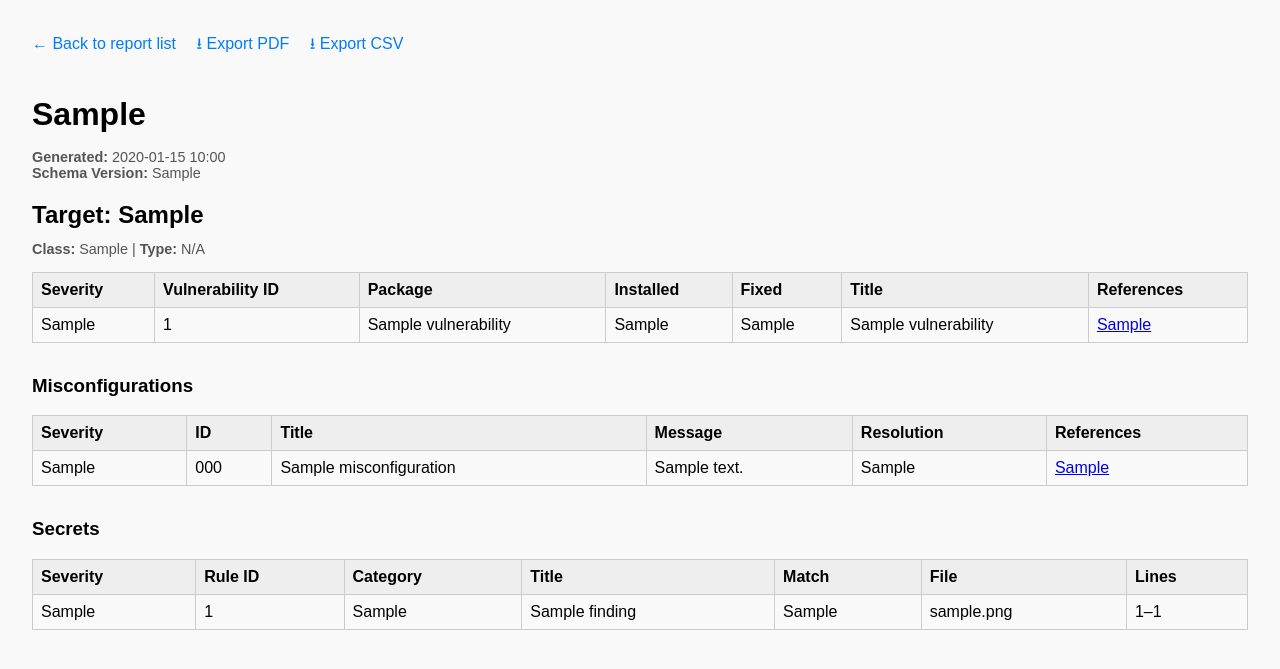
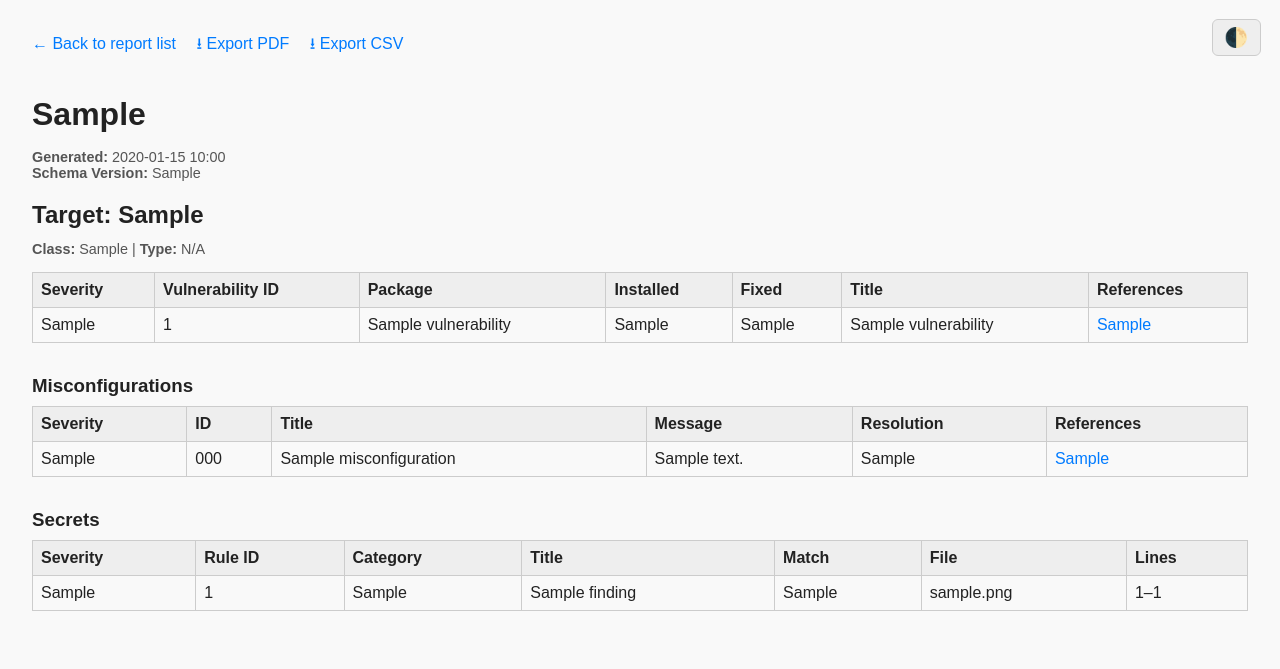
Before and after one commit to kbechler/trivy-reports, a Flask app: template templates/report_detail.html in a window 1280 px wide. Shown: the top 669 px of the page. Run offline with Flask 3, Linux system fonts and the light colour scheme; the template is opened without the code that fills it: values that come from a table or form of the project are taken from there, others are empty; tables that the repository leaves empty hold one stand-in row (values such as "Sample post"); parts of the project's set-up code (start-up, migrations or seed data) failed here and were passed over.

Commit message:
add dark theme

```diff
--- /dev/null
+++ b/static/style.css
@@ -0,0 +1,180 @@
+:root {
+  --bg: #f9f9f9;
+  --fg: #222;
+  --border: #ccc;
+  --th-bg: #eee;
+  --link: #007bff;
+  --muted: #555;
+  --low: #999;
+  --medium: #e6a700;
+  --high: #d9534f;
+  --critical: #800;
+  --severity-low-bg: #e0e0e0;
+  --severity-medium-bg: #fff3cd;
+  --severity-high-bg: #f8d7da;
+  --severity-critical-bg: #f5c6cb;
+}
+
+[data-theme="dark"] {
+  --bg: #1e1e1e;
+  --fg: #e0e0e0;
+  --border: #444;
+  --th-bg: #2a2a2a;
+  --link: #4da3ff;
+  --muted: #aaa;
+  --low: #999;
+  --medium: #e0b34d;
+  --high: #ff6b6b;
+  --critical: #ff6666;
+  --severity-low-bg: #333333;
+  --severity-medium-bg: #4d452a;
+  --severity-high-bg: #4d2a2a;
+  --severity-critical-bg: #5c2020;
+}
+
+body {
+  font-family: sans-serif;
+  margin: 2em;
+  background: var(--bg);
+  color: var(--fg);
+}
+
+h1,
+h2,
+h3 {
+  margin-bottom: 0.5em;
+}
+
+table {
+  width: 100%;
+  border-collapse: collapse;
+  margin-bottom: 2em;
+}
+
+th,
+td {
+  border: 1px solid var(--border);
+  padding: 0.5em;
+  text-align: left;
+}
+
+th {
+  background-color: var(--th-bg);
+}
+
+a {
+  text-decoration: none;
+  color: var(--link);
+}
+
+a.back {
+  display: inline-block;
+  margin-right: 1em;
+  margin-bottom: 1em;
+}
+
+.severity-summary {
+  font-size: 0.9em;
+  color: var(--muted);
+}
+
+.low {
+  color: var(--low);
+}
+
+.medium {
+  color: var(--medium);
+}
+
+.high {
+  color: var(--high);
+  font-weight: bold;
+}
+
+.critical {
+  color: var(--critical);
+  font-weight: bold;
+  text-decoration: underline;
+}
+
+.severity-LOW {
+  background-color: var(--severity-low-bg);
+}
+
+.severity-MEDIUM {
+  background-color: var(--severity-medium-bg);
+}
+
+.severity-HIGH {
+  background-color: var(--severity-high-bg);
+}
+
+.severity-CRITICAL {
+  background-color: var(--severity-critical-bg);
+  font-weight: bold;
+}
+
+.meta {
+  font-size: 0.9em;
+  color: var(--muted);
+  margin-bottom: 1em;
+}
+
+.filter-form {
+  margin-bottom: 1em;
+  display: flex;
+  gap: 1em;
+  align-items: center;
+}
+
+.pager {
+  margin: -1em 0 2em;
+  display: flex;
+  gap: 1em;
+  align-items: center;
+}
+
+.pager .disabled {
+  color: var(--muted);
+  pointer-events: none;
+}
+
+.theme-toggle {
+  position: fixed;
+  top: 1em;
+  right: 1em;
+  font-size: 1.2em;
+  line-height: 1;
+  padding: 0.4em 0.6em;
+  border-radius: 6px;
+  border: 1px solid var(--border);
+  background: var(--th-bg);
+  color: var(--fg);
+  cursor: pointer;
+}
+
+@media print {
+  @page {
+    size: A4 landscape;
+    margin: 1.5cm;
+  }
+
+  .no-print {
+    display: none;
+  }
+
+  body {
+    margin: 0;
+  }
+
+  table {
+    table-layout: fixed;
+  }
+
+  th,
+  td {
+    word-wrap: break-word;
+    overflow-wrap: break-word;
+    font-size: 0.85em;
+  }
+}
--- /dev/null
+++ b/templates/base.html
@@ -0,0 +1,31 @@
+<!DOCTYPE html>
+<html lang="en">
+
+<head>
+  <meta charset="UTF-8">
+  <title>{% block title %}Trivy Scan Reports{% endblock %}</title>
+  <link rel="stylesheet" href="{{ url_for('static', filename='style.css') }}">
+  <script>
+    (function () {
+      var stored = localStorage.getItem('theme');
+      var theme = stored || (window.matchMedia('(prefers-color-scheme: dark)').matches ? 'dark' : 'light');
+      document.documentElement.setAttribute('data-theme', theme);
+    })();
+  </script>
+</head>
+
+<body>
+  <button id="theme-toggle" class="no-print theme-toggle" type="button" aria-label="Toggle dark mode">🌓</button>
+
+  {% block content %}{% endblock %}
+
+  <script>
+    document.getElementById('theme-toggle').addEventListener('click', function () {
+      var next = document.documentElement.getAttribute('data-theme') === 'dark' ? 'light' : 'dark';
+      document.documentElement.setAttribute('data-theme', next);
+      localStorage.setItem('theme', next);
+    });
+  </script>
+</body>
+
+</html>
--- a/templates/report_detail.html
+++ b/templates/report_detail.html
@@ -1,98 +1,8 @@
-<!DOCTYPE html>
-<html lang="en">
+{% extends "base.html" %}
 
-<head>
-  <meta charset="UTF-8">
-  <title>Trivy Report — {{ report.project or "Unnamed Project" }}</title>
-  <style>
-    body {
-      font-family: sans-serif;
-      margin: 2em;
-      background: #f9f9f9;
-    }
+{% block title %}Trivy Report — {{ report.project or "Unnamed Project" }}{% endblock %}
 
-    h1,
-    h2 {
-      margin-bottom: 0.5em;
-    }
-
-    table {
-      width: 100%;
-      border-collapse: collapse;
-      margin-bottom: 2em;
-    }
-
-    th,
-    td {
-      border: 1px solid #ccc;
-      padding: 0.5em;
-      text-align: left;
-    }
-
-    th {
-      background-color: #eee;
-    }
-
-    .severity-LOW {
-      background-color: #e0e0e0;
-    }
-
-    .severity-MEDIUM {
-      background-color: #fff3cd;
-    }
-
-    .severity-HIGH {
-      background-color: #f8d7da;
-    }
-
-    .severity-CRITICAL {
-      background-color: #f5c6cb;
-      font-weight: bold;
-    }
-
-    .meta {
-      font-size: 0.9em;
-      color: #555;
-      margin-bottom: 1em;
-    }
-
-    a.back {
-      display: inline-block;
-      margin-right: 1em;
-      margin-bottom: 1em;
-      text-decoration: none;
-      color: #007bff;
-    }
-
-    @media print {
-      @page {
-        size: A4 landscape;
-        margin: 1.5cm;
-      }
-
-      .no-print {
-        display: none;
-      }
-
-      body {
-        margin: 0;
-      }
-
-      table {
-        table-layout: fixed;
-      }
-
-      th,
-      td {
-        word-wrap: break-word;
-        overflow-wrap: break-word;
-        font-size: 0.85em;
-      }
-    }
-  </style>
-</head>
-
-<body>
+{% block content %}
   <div class="no-print">
     <a href="{{ url_for('ui.splash') }}" class="back">← Back to report list</a>
     <a href="{{ url_for('ui.export_report_pdf', report_id=report.id) }}" class="back">⭳ Export PDF</a>
@@ -215,6 +125,4 @@
   {% endif %}
 
   {% endfor %}
-</body>
-
-</html>
+{% endblock %}
```
Also changed, not shown: templates/select_report.html (+4 -93 lines), README.md.
